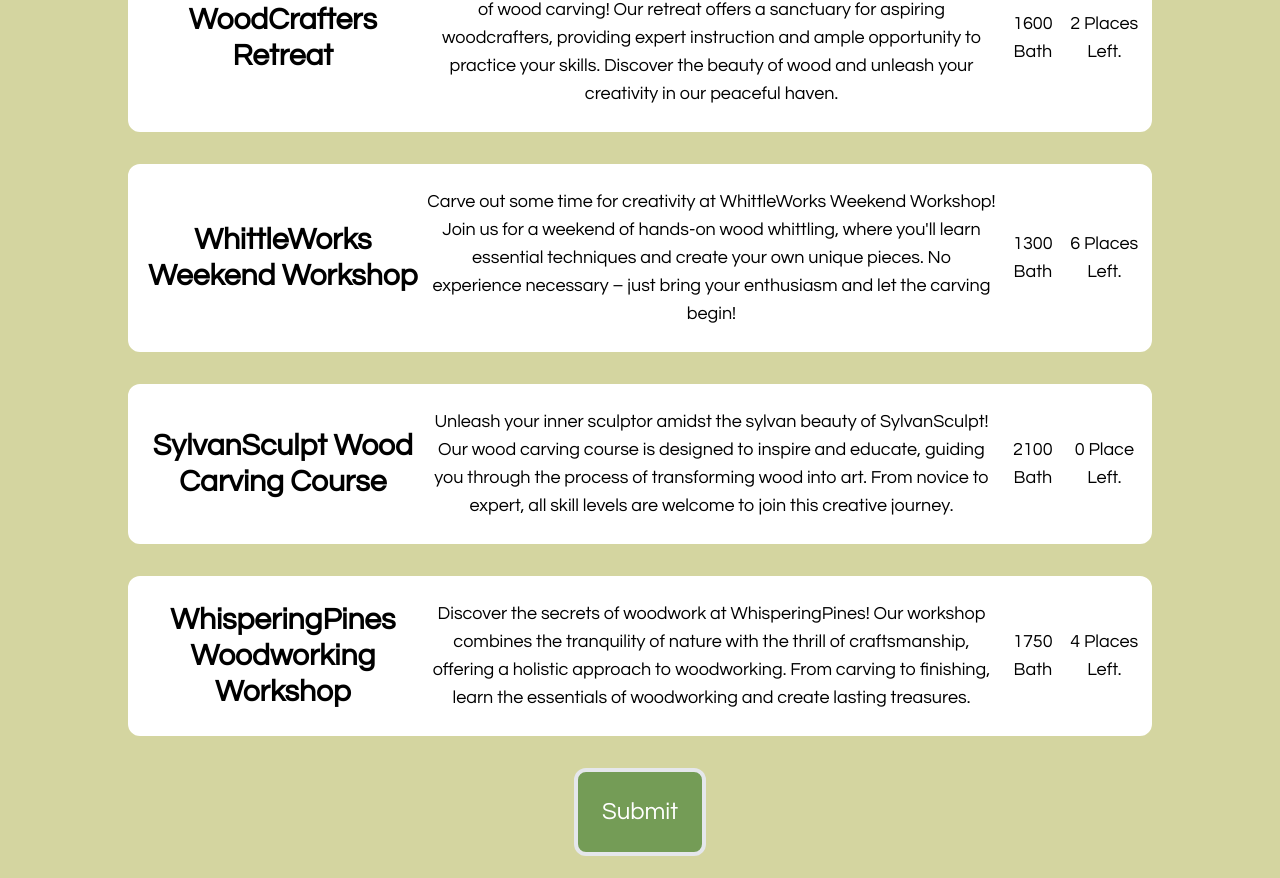
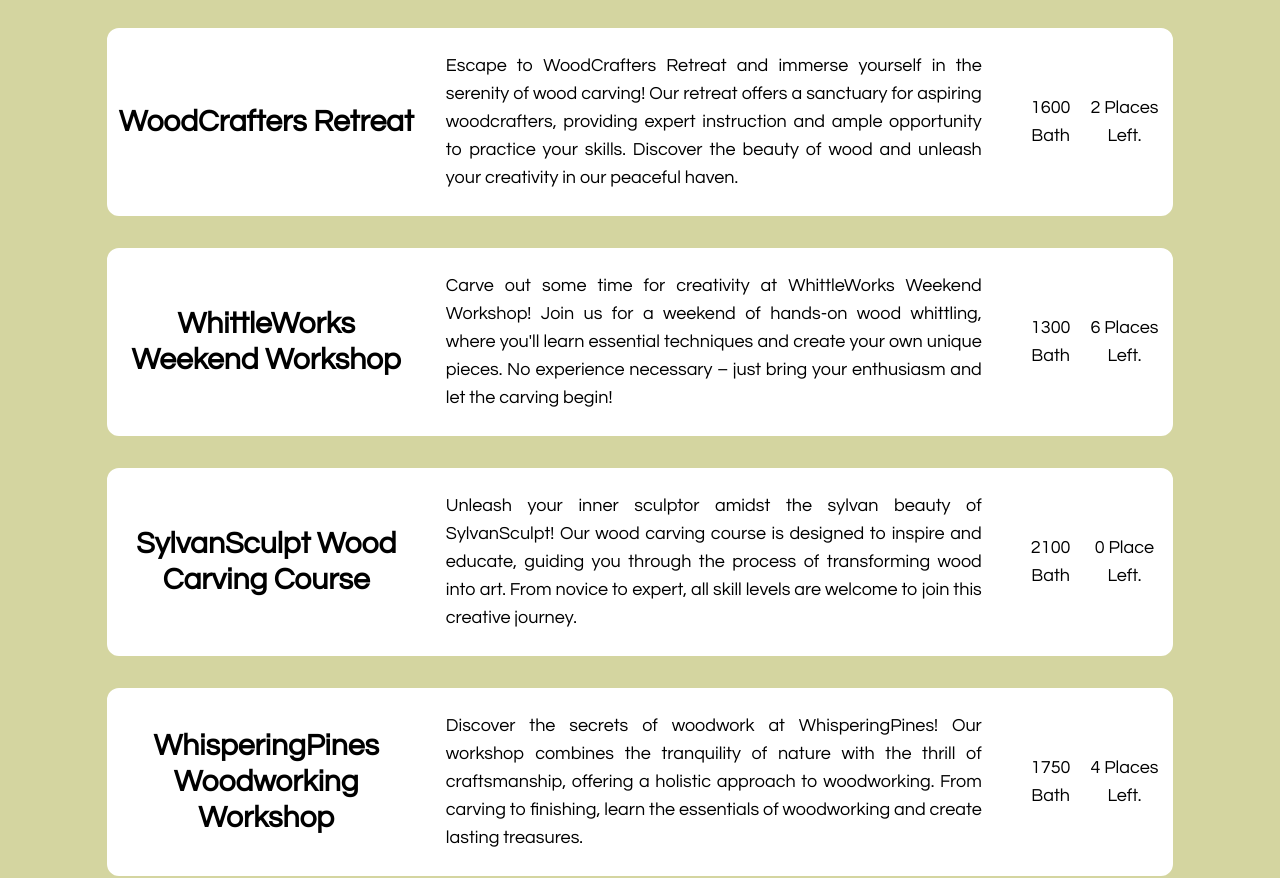
Before and after one commit to microhum/ADangHomeStudio, a Next.js app: page /workshop/booking in a window 1280 px wide. Shown: the part 1520-2398 px from the top of the page. Built offline with nearby package versions, Linux system fonts and the light colour scheme.

Commit message:
Add: Fixed Cart Button

```diff
--- a/src/components/cartItem.tsx
+++ b/src/components/cartItem.tsx
@@ -23,19 +23,19 @@ const ShoppingCartItem: FC<ShoppingCartProps> = ({ item }) => {
     <button
       id={id}
       onClick={handleClick}
-      className={`relative flex flex-col justify-center gap-y-5 items-center md:flex-row md:justify-around w-4/5 px-2 py-5 bg-white rounded-xl border-4 transition-all duration-400 ${
+      className={`relative flex flex-col justify-center gap-y-4 items-center md:flex-row md:justify-around w-5/6 px-2 py-5 bg-white rounded-xl border-4 transition-all duration-400 ${
         selected?.id == id
           ? "border-amber-600"
           : "border-white hover:border-gray-200 hover:animate-pulse"
       }`}
     >
       {/* name */}
-      <h1 className="flex md:w-4/12 text-lg lg:text-3xl font-semibold">
+      <h1 className="flex md:w-4/12 text-lg lg:text-3xl font-semibold ">
         {name}
       </h1>
 
       {/* description */}
-      <p className="flex md:w-8/12 text-sm lg:text-lg font-light">{description}</p>
+      <p className="flex md:w-8/12 text-sm lg:text-lg font-light text-justify px-8">{description}</p>
       <p className="flex md:w-1/12 text-sm lg:text-lg font-light">{price} Bath</p>
       <p className="flex md:w-1/12 text-sm lg:text-lg font-light">
         {place_left} Place{place_left > 1 ? "s" : ""} Left.
--- a/src/pages/workshop/booking.tsx
+++ b/src/pages/workshop/booking.tsx
@@ -109,13 +109,17 @@ const Booking = () => {
             <ShoppingCartItem item={item} />
           </div>
         ))}
+      </div>
+      {selected.id != null ? (
         <button
           onClick={redirectToItem}
-          className="text-2xl text-white bg-meadow-300 p-6 rounded-xl border-4 hover:text-black hover:border-black transition-all duration-400"
+          className="fixed bottom-0 left-0 right-0 drop-shadow-xl mx-auto text-xl text-white bg-meadow-300 py-5 rounded-t-xl border-4 hover:text-black hover:bg-white  transition-all duration-400"
         >
           Submit
         </button>
-      </div>
+      ) : (
+        ""
+      )}
       <div className="bg-cream w-full h-[20vh]" />
     </>
   );
```
